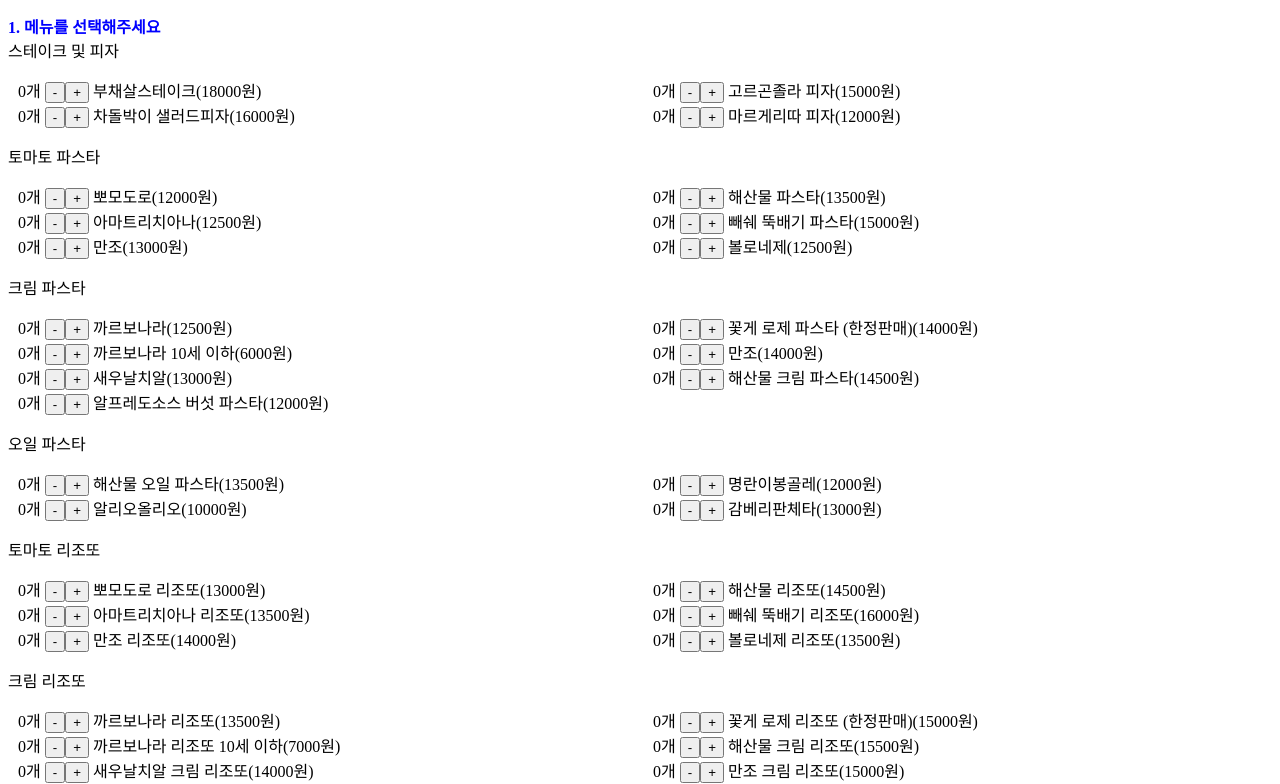
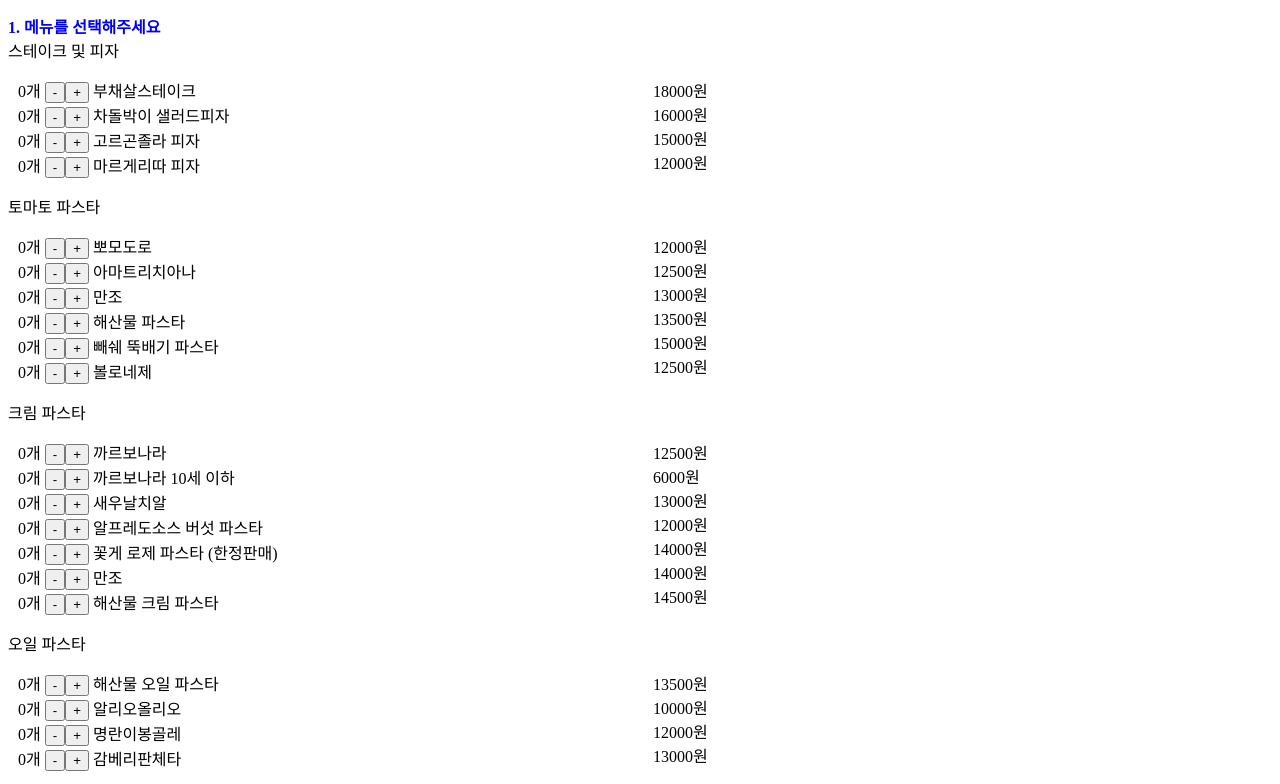
Before and after one commit to bobpasta/bobpasta1, a plain HTML site: page index.html in a window 1280 px wide. Shown: the part 982-1766 px from the top of the page. Drawn offline with nearby package versions, Linux system fonts and the light colour scheme.

Commit message:
Update index.html

```diff
--- a/index.html
+++ b/index.html
@@ -67,8 +67,13 @@
 				innerHtml += '<button type="button" id="" class="remove" name="" onclick="goods.plus(\''+goods[i].goodsId+'\');">+</button>';
 
 				//innerHtml += '  ' + goods[i].goodsNm + '(' + goods[i].goodsUnprc+'원)   ';
-				innerHtml += '<span id="input_id_'+goods[i].goodsId+'">' +'  '+goods[i].goodsNm + '(' + goods[i].goodsUnprc+'원)   '+'</span>';
+				innerHtml += '<span id="input_id_'+goods[i].goodsId+'">' +'  '+goods[i].goodsNm +'</span>';
 
+				innerHtml += '</li>';
+			}
+			for (var i=start; i<=end; i++){
+				innerHtml += '<li style="padding:0;">';
+				innerHtml += '<span id="input_prc_'+goods[i].goodsId+'">' + goods[i].goodsUnprc+'원   '+'</span>';
 				innerHtml += '</li>';
 			}
 			return innerHtml;
```
